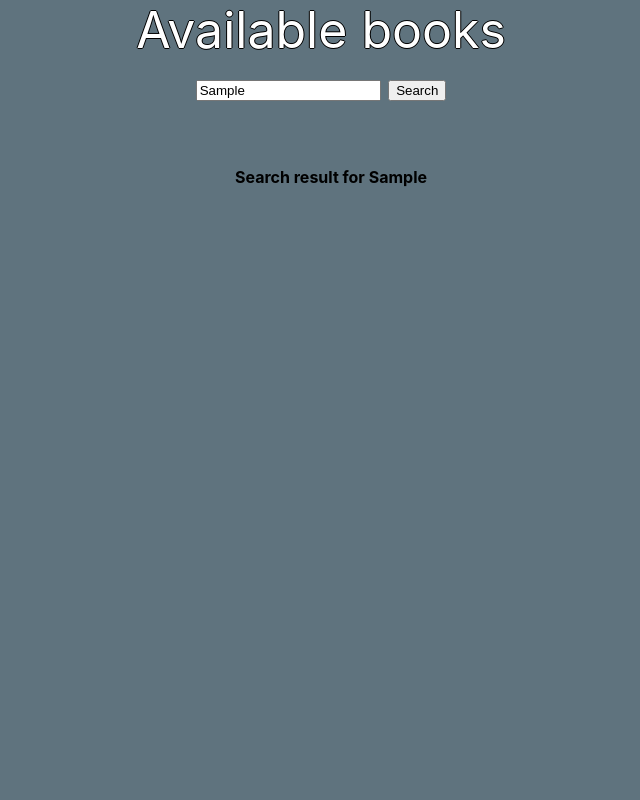
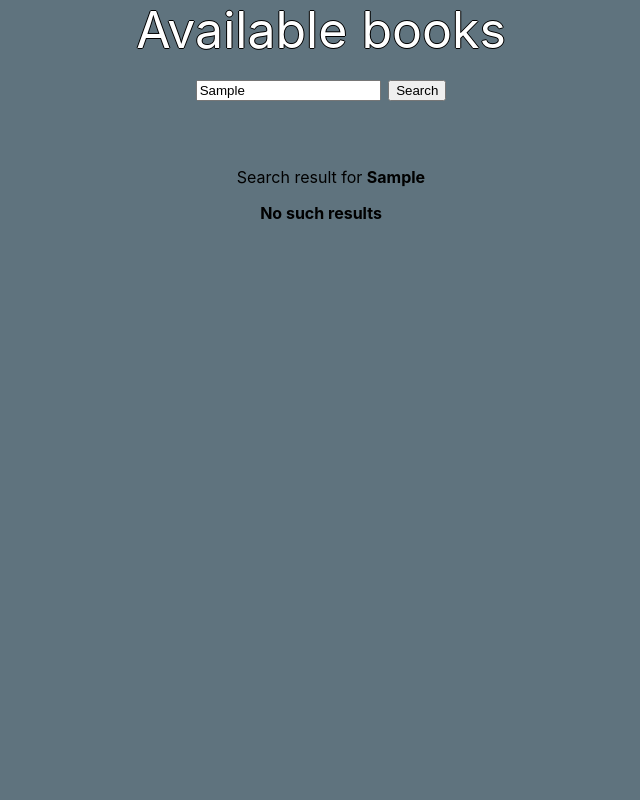
Before and after one commit to spirkovskialeksandarsasa/another-book-app, a React (Create React App) app: page / in a window 1280 px wide. Both pictures are taken after typing "Sample" into the empty fields and a click on the button "Search". Shown: the top 800 px of the page, without its empty margins (319-959 px from the left). Built offline with nearby package versions, Linux system fonts and the light colour scheme.

Commit message:
Refactoring to follow the BEM methodology

```diff
--- a/src/components/DataComponent.css
+++ b/src/components/DataComponent.css
@@ -1,8 +1,4 @@
 
-
-.default-image{
-    width: 15%;
-}
 a{
     justify-content: center;
     align-items: center;
@@ -22,8 +18,8 @@ h2{
 }
 .books{
     overflow: hidden;
-    margin-left:50px;
-    margin-right:20px;
+    margin-left:20px; /* 50 */
+    margin-right:10px; /* 20 */
     margin-bottom:50px;
     border: 1px solid curved rgb(21, 20, 20);
     border-radius:5px;
@@ -42,16 +38,36 @@ p{
         display: flex;
         flex-wrap: wrap;
 }
-.title{
+.books__title{
 position: sticky;
 text-align: center;
 width: 300px;
 height:60px;
 }
-.description{
+.books__description{
     display:flex;
     text-align: right;
 }
-.genre{
+.books__genre{
     text-transform:uppercase;
 }
+.error{
+    width:100%;
+    display:flex;
+    justify-content:center;
+}
+.error__message{
+    font-weight: bold;
+}
+@media screen and (max-width: 1920px) and (min-width: 900px) {
+    .books{
+        margin-left:50px !important;
+    margin-right:20px !important;
+    }
+  }
+  @media screen and (max-width: 3840px) and (min-width: 1921px) {
+    .books{
+        margin-left:100px !important;
+    margin-right:40px !important;
+    }
+  }
--- a/src/components/DataComponent.js
+++ b/src/components/DataComponent.js
@@ -7,12 +7,12 @@ import Search from './Search'
 function DataComponent(){
     const Book = ({ author, title, genre }) => (
         <div className="books">
-          <div className="book-props">
-            <div className="title"><h2>{title}</h2></div>
-            <div className="description">
-            <p className="author">Written by <strong>{author}</strong></p>
+          <div className="book__props">
+            <div className="books__title"><h2>{title}</h2></div>
+            <div className="books__description">
+            <p className="books__author">Written by <strong>{author}</strong></p>
             </div>
-            <p className="genre">{genre}</p>
+            <p className="books__genre">{genre}</p>
             </div>
           </div>
       );
@@ -22,7 +22,9 @@ function DataComponent(){
         const titleMatches = book.title.toLowerCase().includes(query.toLowerCase());
         const authorMatches = book.author.toLowerCase().includes(query.toLowerCase());
         const genreMatches = book.genre.toLowerCase().includes(query.toLowerCase());
+
         return titleMatches || authorMatches || genreMatches;
+
       });
 
         return (
@@ -30,14 +32,17 @@ function DataComponent(){
             <div className="main">
             <Search onSearch={setQuery} />
 <div className="book-container">
-            {filteredData.map((book, index) => (
+            {filteredData.length>0?filteredData.map((book, index) => (
               <Book
                 key={index}
                 author={book.author}
                 title={book.title}
                 genre={book.genre}
               />
-            ))}
+            )):
+            <div className="error">
+            <span className="error__message">No such results</span>
+            </div>}
             </div>
             </div>
           </>
--- a/src/components/Search.css
+++ b/src/components/Search.css
@@ -7,7 +7,7 @@
 input{
     margin-right:7.5px;
 }
-.back-link{
+.result{
     position: relative;
     display: flex;
     justify-content: center;
--- a/src/components/Search.js
+++ b/src/components/Search.js
@@ -16,13 +16,13 @@ function Search({ onSearch }) {
 
     return (
         <>
-        <div className='search'>
-            <input type="search" placeholder="Search..." value={query} onChange={(e) => setQuery(e.target.value)} />
-            <button onClick={handleSearch}>Search</button>
-        </div>
-        <div className="back-link">
-        {searchClicked && <strong><p>Search result for {query}</p></strong>}
-        </div>
+            <div className="search">
+                <input className="search__input" type="search" placeholder="Search..." value={query} onChange={(e) => setQuery(e.target.value)} />
+                <button className="search__button" onClick={handleSearch}>Search</button>
+            </div>
+            <div className="result">
+                {searchClicked && query !== "" && <p className="result__text">Search result for <strong>{query}</strong></p>}
+            </div>
         </>
     );
 }
--- a/src/pages/Home.css
+++ b/src/pages/Home.css
@@ -1,8 +1,8 @@
-.main{
+.home{
     position: absolute;
     width: 100%;
     background-color: rgb(95, 115, 126);
-    min-height: 900px;
+    min-height: 1000px;
 }
 .dataComponent{
     position: absolute;
--- a/src/pages/Home.js
+++ b/src/pages/Home.js
@@ -4,8 +4,8 @@ import './Home.css';
 
 function Home() {
   return (
-    <div className="main">
-      <div className="header">
+    <div className="home">
+      <div className="home__header">
     <a href="/home">Available books</a>
     </div>
 <div className="data-component">
```
